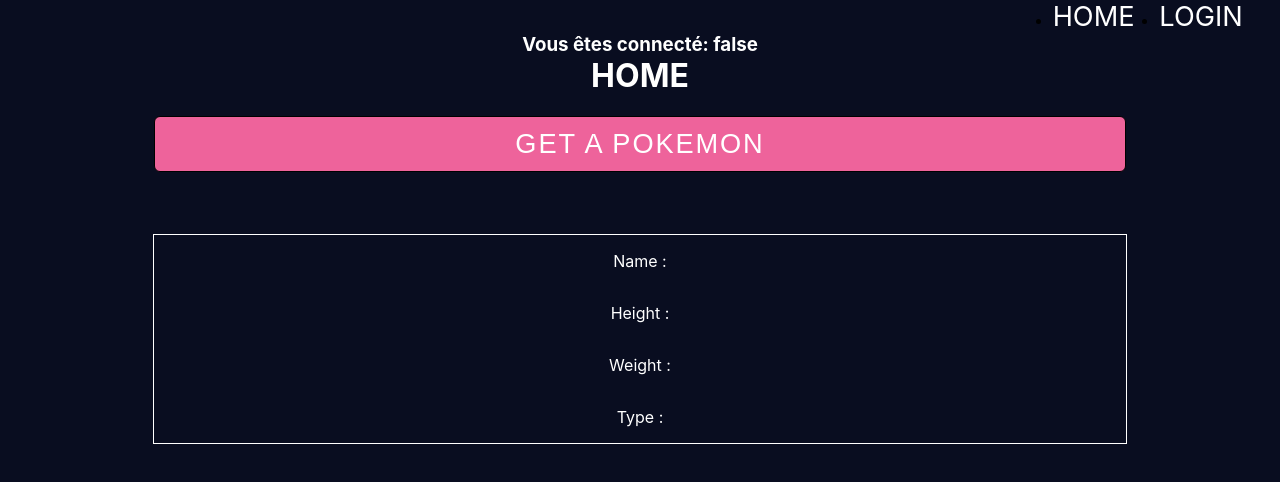
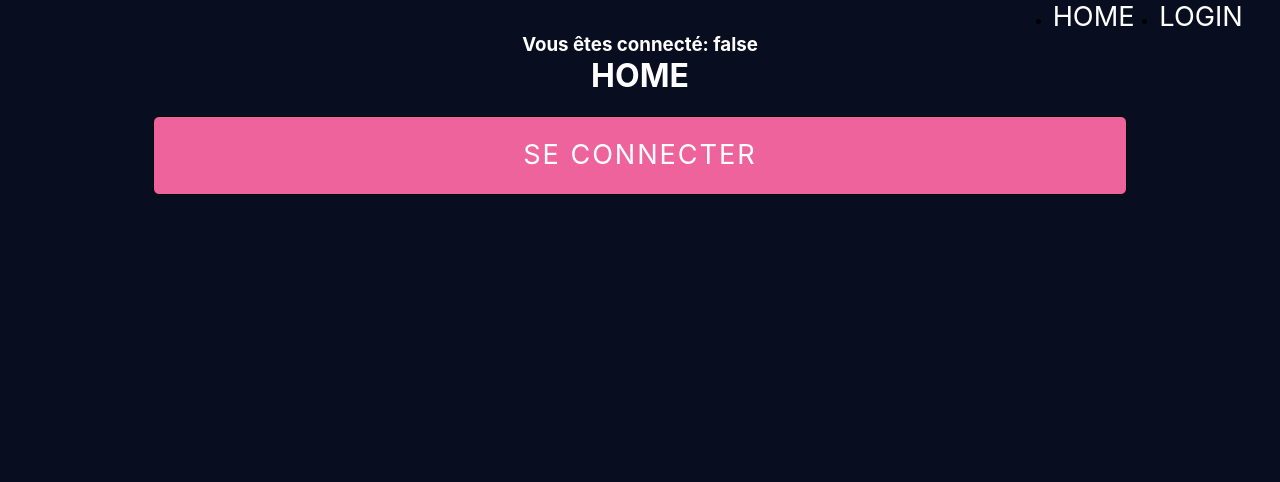
Before and after one commit to Lysianedon/Poke-Context-React, a React (Create React App) app: page / in a window 1280 px wide. Shown: the top 482 px of the page. Built offline with nearby package versions, Linux system fonts and the light colour scheme; no server answers.

Commit message:
added link to login page if not connected

```diff
--- a/src/components/Home.js
+++ b/src/components/Home.js
@@ -1,10 +1,16 @@
-import { useState, useEffect } from "react";
+import { useState, useEffect, useContext } from "react";
+import { Link } from "react-router-dom";
 import styled from "styled-components"; //Style library
+//UseContext
+import { UserContext } from "../App";
+
+
 
 export default function Home() {
 
     const [pokemon, setpokemon] = useState({});
     const [id, setID] = useState(1);
+    const userContext = useContext(UserContext);
 
     function changeRandomNumber() {
          return Math.floor(Math.random() * 100) + 1;
@@ -36,11 +42,12 @@
 
   return (
     <DivWrapper>
-
-        <div className="div-content">
-
         <h1>HOME</h1>
 
+        {
+            userContext.isLogged ?
+            (
+                    <div className="div-content">
                 {
                     pokemon !== false ?
                     (<>
@@ -58,8 +65,17 @@
                     (<p>Loading...</p>)
                 }
 
+                    </div>
+            )
+            :
+            (
+                <div className="div-content">
 
+                    <Link to="/login" className="link"> SE CONNECTER</Link>
                 </div>
+            )
+        }
+
     </DivWrapper>
   )
 }
@@ -100,7 +116,8 @@
     margin-top: 6%;
 }
 
-.button {
+.button,
+.link {
     width: 95%;
     height: 7vh;
     background-color: #ee639b;
@@ -112,4 +129,10 @@
     cursor: pointer;
 }
 
+.link {
+    text-align: center;
+    text-decoration: none;
+    padding-top: 2%;
+}
+
 `
```
Lines whose indentation alone changed are shown as unchanged.
